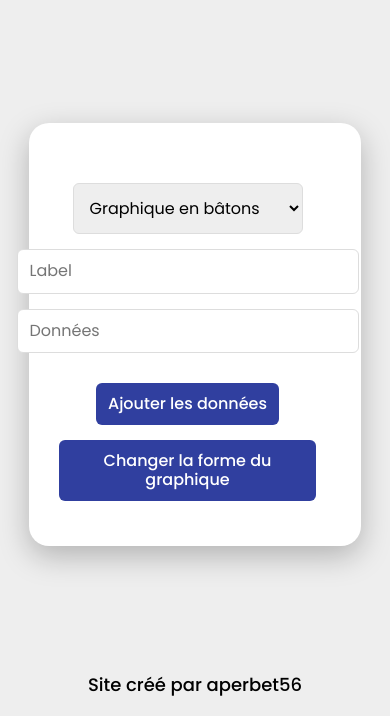
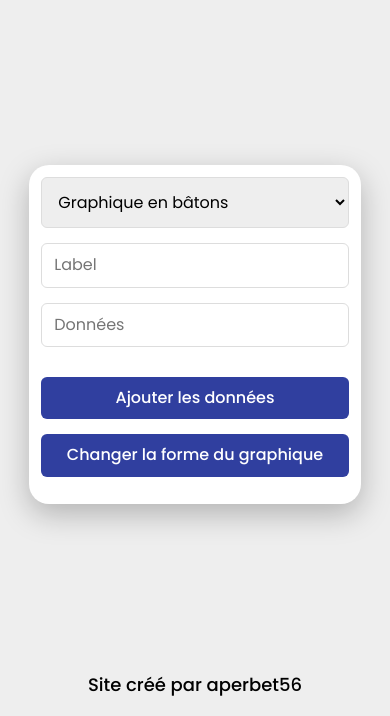
Before and after one commit to aperbet56/generateur_de_graphiques, a plain HTML site: page index.html in a window 390 px wide. Shown: the part 128-844 px from the top of the page. Drawn offline with nearby package versions, Linux system fonts and the light colour scheme; a script that the page names is missing.

Commit message:
Ajout du responsive design

```diff
--- a/style.css
+++ b/style.css
@@ -108,3 +108,20 @@ footer span {
     font-size: 18px;
     font-weight: 500;
 }
+
+/**** Responsive design ****/
+
+@media screen and (max-width: 472px) {
+    .container {
+        padding: 12px;
+    }
+
+    .controls {
+        margin-top: 0;
+    }
+
+    .select, .input, .btn{
+        width: 100%;
+        margin-right: 0;
+    }
+}
```
